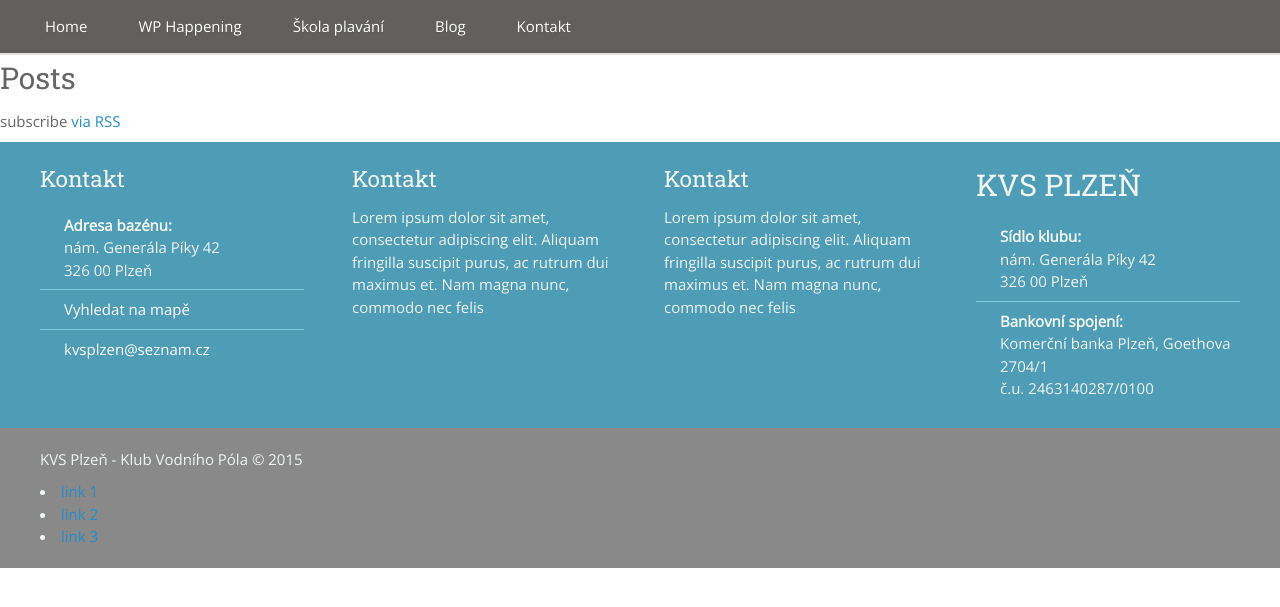
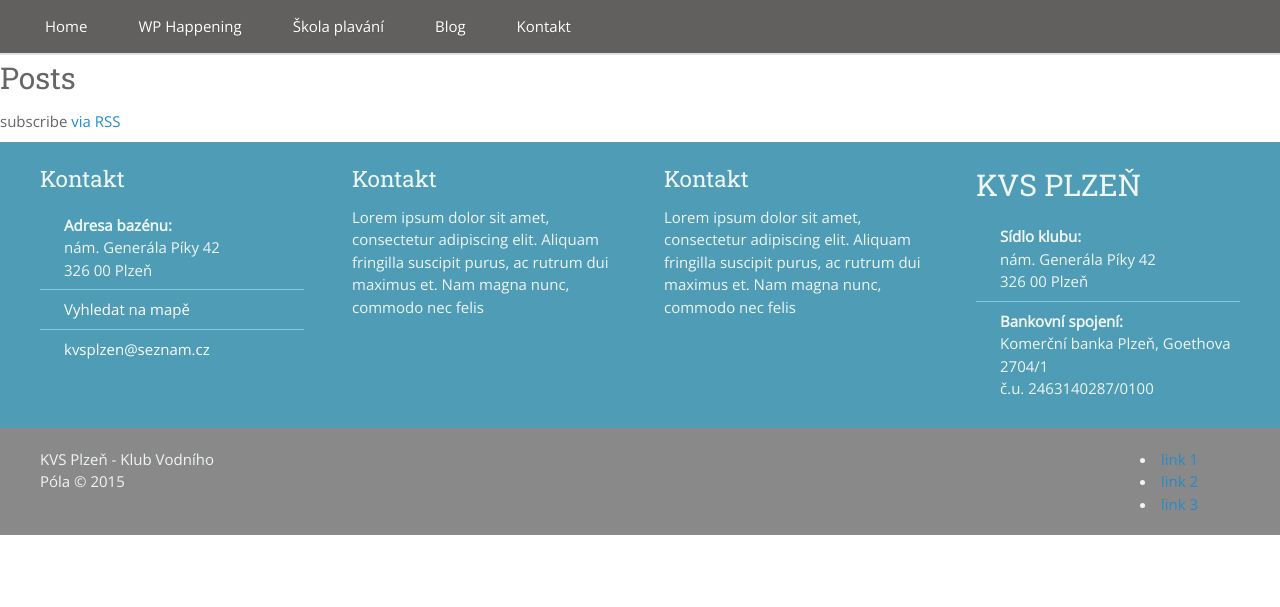
Before and after one commit to SteveVil/KVS-web, a Jekyll site: the page built from index.html, in a window 1280 px wide. Shown: the top 607 px of the page. Built offline with Jekyll 4.4.1, drawn with Linux system fonts in a browser that asks for light colours.

Commit message:
Update _footer.sass

```diff
--- a/_sass/_footer.sass
+++ b/_sass/_footer.sass
@@ -29,3 +29,11 @@ div.box4.last
 
 .post-footer
 	background: none repeat scroll 0% 0% #898989
+
+.copyright
+	width: 200px;
+	float: left
+
+.social-links
+	width: 100px;
+	float: right
```
